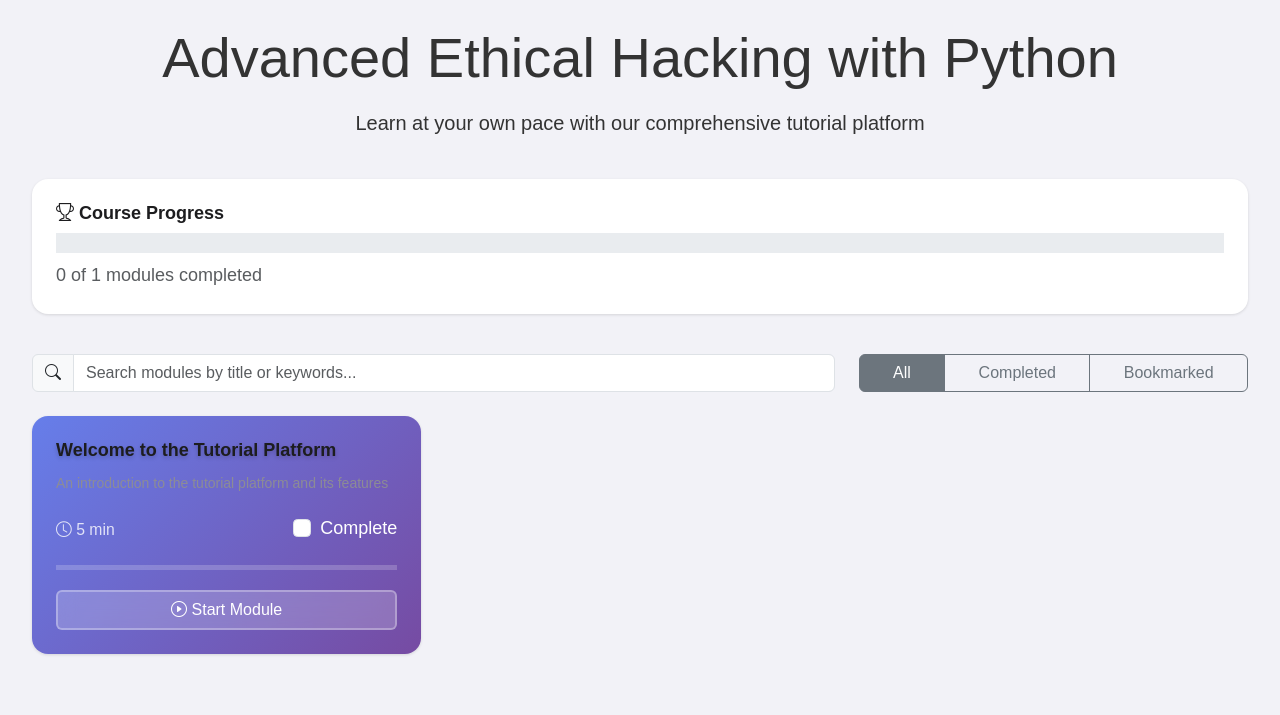
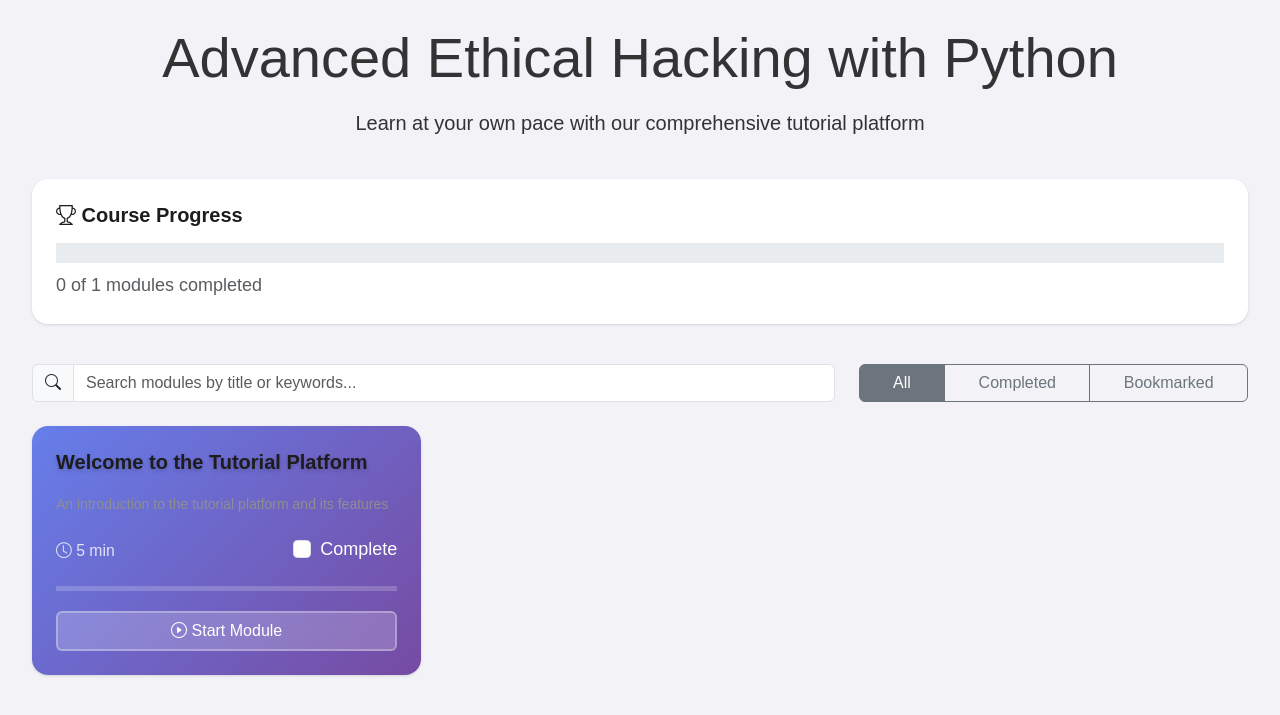
Before and after one commit to julisunkan/Learn, a Flask app: page / in a window 1280 px wide. Shown: the part 58-773 px from the top of the page. Run offline with Flask 3, Linux system fonts and the light colour scheme; data that the repository does not hold is empty.

Commit message:
Improve visibility and appearance of module titles and descriptions
Update CSS to increase font size, weight, and spacing for module titles and descriptions. Adjust animation for module cards and improve text contrast and weight for module descriptions. Add new entries to feedback and progress JSON files. Modify WebContentImporter to handle potential missing 'get' attribute on img_tag and improve error logging for image downloads.

Replit-Commit-Author: Agent
Replit-Commit-Session-Id: 855bdc55-e5ff-4d40-9c7f-050016397b78
Replit-Commit-Checkpoint-Type: intermediate_checkpoint
Replit-Commit-Screenshot-Url: https://storage.googleapis.com/screenshot-production-us-central1/3164fbcc-658d-435c-9573-44cf57e2553d/855bdc55-e5ff-4d40-9c7f-050016397b78/4VA3YyZ

```diff
--- a/data/progress.json
+++ b/data/progress.json
@@ -34,5 +34,14 @@
         "notes": "",
         "bookmarked": false,
         "last_updated": "2025-09-14T16:02:20.115073"
+    },
+    "01bf428b-5c4d-4d97-b1ca-0543e20eeb2e_0": {
+        "user_fingerprint": "01bf428b-5c4d-4d97-b1ca-0543e20eeb2e",
+        "module_id": 0,
+        "completed": true,
+        "quiz_score": null,
+        "notes": "",
+        "bookmarked": false,
+        "last_updated": "2025-09-14T16:06:06.985898"
     }
 }
--- a/nlp_quiz.py
+++ b/nlp_quiz.py
@@ -249,7 +249,9 @@ class WebContentImporter:
 
         for img_tag in img_tags:
             try:
-                img_src = img_tag.get('src') or img_tag.get('data-src')
+                img_src = None
+                if hasattr(img_tag, 'get'):
+                    img_src = img_tag.get('src') or img_tag.get('data-src')
                 if not img_src:
                     continue
 
@@ -363,7 +365,7 @@ class WebContentImporter:
                 logger.info(f"Downloaded image: {filename}")
 
             except Exception as e:
-                logger.warning(f"Failed to download image {img_src}: {str(e)}")
+                logger.warning(f"Failed to download image {img_src if 'img_src' in locals() else 'unknown'}: {str(e)}")
                 continue
 
         return downloaded_images
--- a/static/css/style.css
+++ b/static/css/style.css
@@ -94,10 +94,11 @@ body {
 }
 
 .card-title {
-  font-size: var(--font-size-lg) !important;
-  font-weight: 600 !important;
+  font-size: var(--font-size-xl) !important;
+  font-weight: 700 !important;
   color: var(--text-primary) !important;
-  margin-bottom: var(--spacing-sm) !important;
+  margin-bottom: var(--spacing-base) !important;
+  line-height: 1.2 !important;
 }
 
 .card-text {
@@ -110,8 +111,8 @@ body {
 .module-card {
   transition: all 0.4s cubic-bezier(0.4, 0, 0.2, 1);
   animation: fadeInUp 0.6s ease-out forwards;
-  opacity: 0;
-  transform: translateY(30px);
+  opacity: 1;
+  transform: translateY(0);
 }
 
 .module-card:nth-child(1) { animation-delay: 0.1s; }
@@ -192,8 +193,10 @@ body {
 }
 
 .module-card .card-text {
-  opacity: 0.95;
+  opacity: 1;
   line-height: 1.5;
+  color: var(--text-secondary) !important;
+  font-weight: 500;
 }
 
 .module-card .btn-primary {
```
Also changed, not shown: data/feedback.json (+8 -0 lines).
